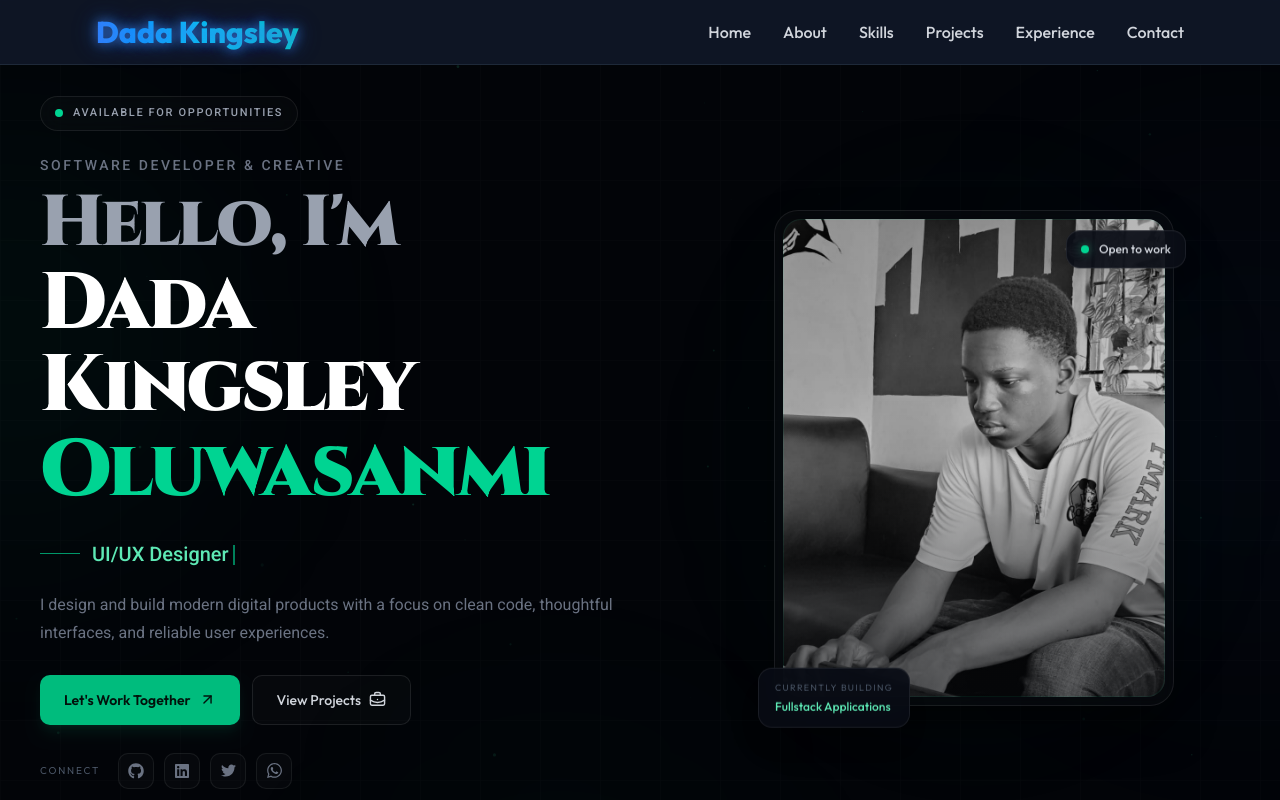
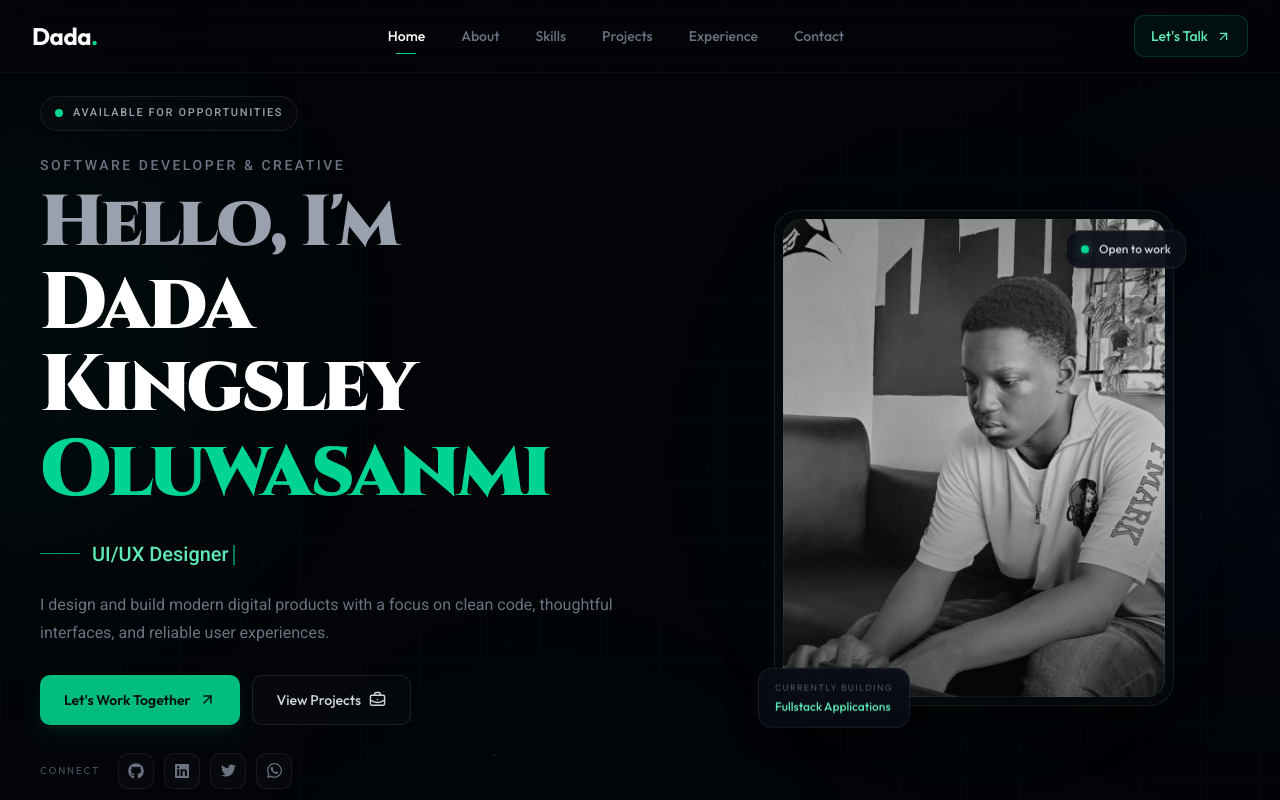
Before and after one commit to King-web-cell-05/kingsleydada-portfolio, a Next.js app: page / in a window 1280 px wide. Shown: the top 800 px of the page. Built offline with nearby package versions, Linux system fonts and the light colour scheme; a web font is replaced by a local one.

Commit message:
Enhance Navigation component with improved scroll handling and mobile menu functionality

```diff
--- a/components/navigation.tsx
+++ b/components/navigation.tsx
@@ -1,114 +1,339 @@
-/* eslint-disable react/no-unescaped-entities */
 "use client";
 
-import { useState } from "react";
-import { X, Menu, Home, User, Code, Briefcase, Clipboard, Mail } from "lucide-react";
+import { useEffect, useState } from "react";
+import {
+  X,
+  Menu,
+  Home,
+  User,
+  Code2,
+  BriefcaseBusiness,
+  ClipboardList,
+  Mail,
+  ArrowUpRight,
+} from "lucide-react";
+
+type NavItem = {
+  name: string;
+  icon: React.ElementType;
+  description: string;
+};
+
+const navItems: NavItem[] = [
+  {
+    name: "home",
+    icon: Home,
+    description: "Welcome & introduction",
+  },
+  {
+    name: "about",
+    icon: User,
+    description: "Who I am",
+  },
+  {
+    name: "skills",
+    icon: Code2,
+    description: "Tech stack & expertise",
+  },
+  {
+    name: "projects",
+    icon: BriefcaseBusiness,
+    description: "Selected work",
+  },
+  {
+    name: "experience",
+    icon: ClipboardList,
+    description: "Professional journey",
+  },
+  {
+    name: "contact",
+    icon: Mail,
+    description: "Let's connect",
+  },
+];
 
 export default function Navigation() {
   const [isOpen, setIsOpen] = useState(false);
+  const [activeSection, setActiveSection] = useState("home");
+  const [scrolled, setScrolled] = useState(false);
+
+  /* =========================================================
+     HANDLE SCROLL
+  ========================================================= */
+
+  useEffect(() => {
+    const handleScroll = () => {
+      setScrolled(window.scrollY > 20);
+
+      const sections = navItems
+        .map((item) => document.getElementById(item.name))
+        .filter(Boolean);
+
+      let currentSection = "home";
+
+      sections.forEach((section) => {
+        if (!section) return;
+
+        const sectionTop = section.offsetTop - 160;
+
+        if (window.scrollY >= sectionTop) {
+          currentSection = section.id;
+        }
+      });
+
+      setActiveSection(currentSection);
+    };
+
+    window.addEventListener("scroll", handleScroll, {
+      passive: true,
+    });
+
+    handleScroll();
+
+    return () => {
+      window.removeEventListener("scroll", handleScroll);
+    };
+  }, []);
+
+  /* =========================================================
+     SCROLL TO SECTION
+  ========================================================= */
 
   const scrollToSection = (id: string) => {
     if (id === "home") {
-      window.scrollTo({ top: 0, behavior: "smooth" });
+      window.scrollTo({
+        top: 0,
+        behavior: "smooth",
+      });
     } else {
       const element = document.getElementById(id);
+
       if (element) {
-        element.scrollIntoView({ behavior: "smooth" });
+        const navbarHeight = 80;
+
+        const elementPosition =
+          element.getBoundingClientRect().top +
+          window.scrollY -
+          navbarHeight;
+
+        window.scrollTo({
+          top: elementPosition,
+          behavior: "smooth",
+        });
       }
     }
+
+    setActiveSection(id);
     setIsOpen(false);
   };
 
-const navItems: { name: string; icon: React.ElementType; description: string }[] = [
-  { name: "home", icon: Home, description: "Welcome & Intro" },
-  { name: "about", icon: User, description: "Who I am" },
-  { name: "skills", icon: Code, description: "My tech stack & expertise" },
-  { name: "projects", icon: Briefcase, description: "Portfolio & works" },
-  { name: "experience", icon: Clipboard, description: "Professional journey" },
-  { name: "contact", icon: Mail, description: "Get in touch" },
-];
+  return (
+    <>
+      {/* =====================================================
+          NAVBAR
+      ===================================================== */}
 
+      <nav
+        className={`fixed left-0 top-0 z-50 w-full transition-all duration-500 ${
+          scrolled
+            ? "border-b border-white/[0.07] bg-[#03050a]/90 shadow-2xl shadow-black/20 backdrop-blur-2xl"
+            : "border-b border-white/[0.04] bg-[#03050a]/75 backdrop-blur-xl"
+        }`}
+      >
+        <div className="mx-auto max-w-7xl px-4 sm:px-6 lg:px-8">
+          <div className="flex h-[72px] items-center justify-between">
+            {/* =================================================
+                LOGO
+            ================================================= */}
+
+            <button
+              type="button"
+              onClick={() => scrollToSection("home")}
+              aria-label="Go to homepage"
+              className="group relative flex items-center"
+            >
+              <span className="text-xl font-bold tracking-[-0.02em] text-white transition-colors duration-300 sm:text-2xl">
+                Dada
+                <span className="text-emerald-400">.</span>
+              </span>
+
+              {/* Small accent line */}
+              <span className="absolute -bottom-1 left-0 h-px w-0 bg-emerald-400 transition-all duration-300 group-hover:w-full" />
+            </button>
+
+            {/* =================================================
+                DESKTOP NAVIGATION
+            ================================================= */}
+
+            <div className="hidden items-center gap-1 md:flex">
+              {navItems.map((item) => {
+                const isActive = activeSection === item.name;
 
                 return (
-    <nav className="fixed top-0 w-full z-50 bg-gray-900/90 backdrop-blur-md border-b border-gray-800 transition-all duration-300">
-      <div className="max-w-6xl mx-auto px-4 sm:px-6 lg:px-8">
-        <div className="flex justify-between items-center h-16">
+                  <button
+                    key={item.name}
+                    type="button"
+                    onClick={() => scrollToSection(item.name)}
+                    className={`group relative rounded-lg px-4 py-2 text-sm font-medium capitalize transition-all duration-300 ${
+                      isActive
+                        ? "text-white"
+                        : "text-gray-500 hover:text-gray-200"
+                    }`}
+                  >
+                    {item.name}
 
-          {/* Logo */}
-          <div
-            className="text-2xl md:text-3xl font-extrabold cursor-pointer select-none relative"
-            onClick={() => scrollToSection("home")}
-          >
-            <span className="bg-gradient-to-r from-blue-500 via-cyan-400 to-teal-400 bg-clip-text text-transparent animate-slow-glow">
-              Dada Kingsley
-            </span>
-
-            <style jsx>{`
-              @keyframes slowGlow {
-                0%, 100% { text-shadow: 0 0 5px rgba(59,130,246,0.4),0 0 10px rgba(59,130,246,0.3),0 0 20px rgba(59,130,246,0.2); }
-                50% { text-shadow: 0 0 15px rgba(59,130,246,0.8),0 0 25px rgba(59,130,246,0.6),0 0 35px rgba(59,130,246,0.4); }
-              }
-              .animate-slow-glow { animation: slowGlow 4s ease-in-out infinite; }
-            `}</style>
+                    {/* Active indicator */}
+                    <span
+                      className={`absolute bottom-0 left-1/2 h-px -translate-x-1/2 bg-emerald-400 transition-all duration-300 ${
+                        isActive
+                          ? "w-5 opacity-100"
+                          : "w-0 opacity-0 group-hover:w-4 group-hover:opacity-70"
+                      }`}
+                    />
+                  </button>
+                );
+              })}
             </div>
 
-          {/* Desktop Links */}
-          <div className="hidden md:flex space-x-8">
-            {navItems.map((item) => (
+            {/* =================================================
+                DESKTOP CONTACT BUTTON
+            ================================================= */}
+
             <button
-                key={item.name}
-                onClick={() => scrollToSection(item.name)}
-                className="text-gray-300 hover:text-white transition-colors capitalize font-medium hover:cursor-pointer"
+              type="button"
+              onClick={() => scrollToSection("contact")}
+              className="group hidden items-center gap-2 rounded-lg border border-emerald-400/20 bg-emerald-400/[0.06] px-4 py-2.5 text-sm font-medium text-emerald-300 transition-all duration-300 hover:border-emerald-400/40 hover:bg-emerald-400/10 hover:text-emerald-200 md:flex"
             >
-                {item.name}
+              Let's Talk
+
+              <ArrowUpRight
+                size={15}
+                className="transition-transform duration-300 group-hover:-translate-y-0.5 group-hover:translate-x-0.5"
+              />
             </button>
-            ))}
-          </div>
 
-          {/* Mobile Menu Button */}
+            {/* =================================================
+                MOBILE MENU BUTTON
+            ================================================= */}
+
             <button
-            onClick={() => setIsOpen(!isOpen)}
-            className="md:hidden p-2 rounded-lg hover:bg-gray-700 transition-colors relative z-50"
-            aria-label="Toggle menu"
+              type="button"
+              onClick={() => setIsOpen((prev) => !prev)}
+              aria-label={isOpen ? "Close menu" : "Open menu"}
+              aria-expanded={isOpen}
+              className={`flex h-10 w-10 items-center justify-center rounded-lg border transition-all duration-300 md:hidden ${
+                isOpen
+                  ? "border-emerald-400/30 bg-emerald-400/[0.08] text-emerald-300"
+                  : "border-white/[0.08] bg-white/[0.025] text-gray-300 hover:border-white/[0.15] hover:bg-white/[0.05] hover:text-white"
+              }`}
             >
-            {isOpen ? <X className="w-6 h-6 text-white" /> : <Menu className="w-6 h-6 text-white" />}
+              {isOpen ? (
+                <X size={20} />
+              ) : (
+                <Menu size={20} />
+              )}
             </button>
           </div>
         </div>
 
-      {/* Overlay */}
+        {/* =====================================================
+            MOBILE MENU
+        ===================================================== */}
+
         <div
-        className={`fixed inset-0 bg-black/50 backdrop-blur-md z-40 transition-opacity duration-300 ${
-          isOpen ? "opacity-100 visible" : "opacity-0 invisible"
-        }`}
-        onClick={() => setIsOpen(false)}
-      />
-
-      {/* Mobile Dropdown */}
-      <div
-        className={`md:hidden fixed top-16 left-0 w-full bg-gray-900 border-t border-gray-800 z-50 transform transition-transform duration-300 shadow-lg ${
-          isOpen ? "translate-y-0 opacity-100" : "-translate-y-5 opacity-0 pointer-events-none"
+          className={`overflow-hidden border-t border-white/[0.06] bg-[#03050a]/98 backdrop-blur-2xl transition-all duration-300 md:hidden ${
+            isOpen
+              ? "max-h-[600px] opacity-100"
+              : "max-h-0 border-transparent opacity-0"
           }`}
         >
-        <div className="flex flex-col py-6 px-6 space-y-3">
+          <div className="mx-auto max-w-7xl px-4 pb-5 pt-3 sm:px-6">
+            <div className="rounded-2xl border border-white/[0.06] bg-white/[0.015] p-2">
               {navItems.map((item) => {
                 const Icon = item.icon;
+                const isActive = activeSection === item.name;
+
                 return (
                   <button
                     key={item.name}
+                    type="button"
                     onClick={() => scrollToSection(item.name)}
-                className="flex flex-col text-left px-4 py-3 rounded-md hover:bg-gray-800 transition-all"
+                    className={`group flex w-full items-center gap-3 rounded-xl px-3 py-3 text-left transition-all duration-300 ${
+                      isActive
+                        ? "bg-emerald-400/[0.07]"
+                        : "hover:bg-white/[0.035]"
+                    }`}
                   >
-                <div className="flex items-center gap-3">
-                  <Icon className="w-5 h-5 text-gray-300" />
-                  <span className="text-gray-300 text-lg font-medium capitalize">{item.name}</span>
+                    {/* Icon */}
+                    <div
+                      className={`flex h-9 w-9 shrink-0 items-center justify-center rounded-lg border transition-all duration-300 ${
+                        isActive
+                          ? "border-emerald-400/20 bg-emerald-400/10 text-emerald-300"
+                          : "border-white/[0.06] bg-white/[0.025] text-gray-500 group-hover:border-white/[0.12] group-hover:text-gray-300"
+                      }`}
+                    >
+                      <Icon size={17} />
                     </div>
-                <span className="text-gray-400 text-sm mt-1 ml-8">{item.description}</span>
+
+                    {/* Text */}
+                    <div className="min-w-0 flex-1">
+                      <p
+                        className={`text-sm font-medium capitalize transition-colors ${
+                          isActive
+                            ? "text-emerald-300"
+                            : "text-gray-300 group-hover:text-white"
+                        }`}
+                      >
+                        {item.name}
+                      </p>
+
+                      <p className="mt-0.5 truncate text-[11px] text-gray-600">
+                        {item.description}
+                      </p>
+                    </div>
+
+                    {/* Active dot */}
+                    <span
+                      className={`h-1.5 w-1.5 rounded-full transition-all duration-300 ${
+                        isActive
+                          ? "bg-emerald-400 shadow-[0_0_8px_rgba(52,211,153,0.6)]"
+                          : "bg-transparent"
+                      }`}
+                    />
                   </button>
                 );
               })}
             </div>
+
+            {/* Mobile CTA */}
+            <button
+              type="button"
+              onClick={() => scrollToSection("contact")}
+              className="group mt-3 flex w-full items-center justify-center gap-2 rounded-xl border border-emerald-400/20 bg-emerald-400/[0.07] px-4 py-3 text-sm font-semibold text-emerald-300 transition-all duration-300 hover:border-emerald-400/40 hover:bg-emerald-400/10"
+            >
+              Let's Work Together
+
+              <ArrowUpRight
+                size={16}
+                className="transition-transform duration-300 group-hover:-translate-y-0.5 group-hover:translate-x-0.5"
+              />
+            </button>
+          </div>
         </div>
       </nav>
+
+      {/* =====================================================
+          MOBILE BACKDROP
+      ===================================================== */}
+
+      <div
+        onClick={() => setIsOpen(false)}
+        className={`fixed inset-0 z-40 bg-black/60 backdrop-blur-[2px] transition-all duration-300 md:hidden ${
+          isOpen
+            ? "visible opacity-100"
+            : "invisible opacity-0"
+        }`}
+      />
+    </>
   );
 }
```
Lines whose indentation alone changed are shown as unchanged.
